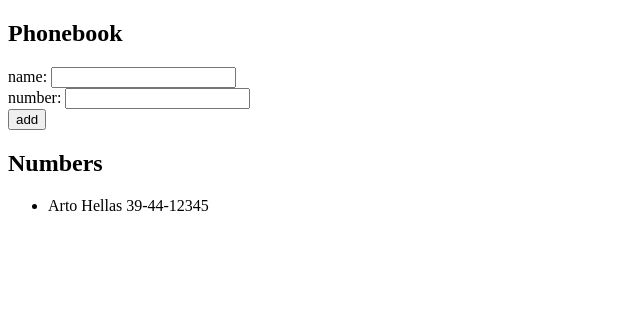
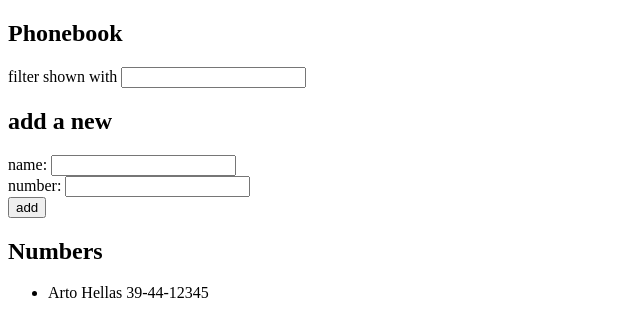
Before and after one commit to springbamboo/fullstackopen2026, a React (Vite) app in the folder phonebook/: page / in a window 1280 px wide. Shown: the top 336 px of the page, without its empty margins (0-640 px from the left). Built offline with nearby package versions, Linux system fonts and the light colour scheme.

Commit message:
exercise 2.9

```diff
--- a/phonebook/src/App.jsx
+++ b/phonebook/src/App.jsx
@@ -5,6 +5,7 @@ const App = () => {
     { name: 'Arto Hellas', number: '39-44-12345'}
   ])
   const [newPerson, setNewPerson] = useState({ name: '', number: ''})
+  const [filterTerm, setFilterTerm] = useState('')
 
   const addPerson = (event) => {
     event.preventDefault();
@@ -21,9 +22,18 @@ const App = () => {
     setNewPerson({...newPerson, [event.target.name]:event.target.value})
   }
 
+
+  const getFilter = (event) => {
+    setFilterTerm(event.target.value)
+  }
+
   return (
     <div>
       <h2>Phonebook</h2>
+      <div>
+        filter shown with <input value={filterTerm} onChange={getFilter}/>
+      </div>
+      <h2>add a new</h2>
       <form onSubmit={addPerson}>
         <div>
           name: <input name="name" value={newPerson.name} onChange={inputChange}/>
@@ -35,7 +45,7 @@ const App = () => {
       </form>
       <h2>Numbers</h2>
       <ul>
-        {persons.map(person => (
+        {persons.filter(person => (person.name.toLowerCase().includes(filterTerm.toLowerCase()))).map(person => (
           <li key = {person.name}>{person.name} {person.number}</li>
         ))}
       </ul>
```
